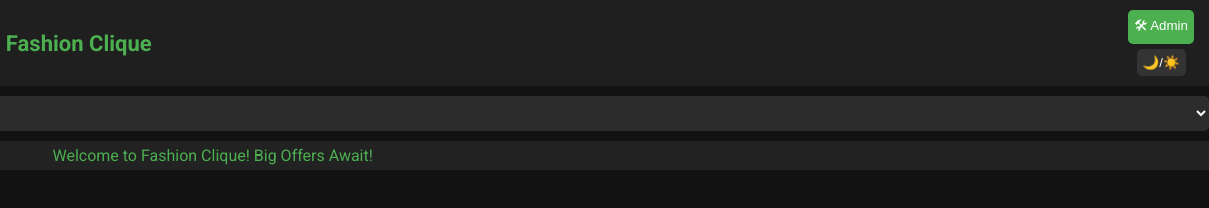
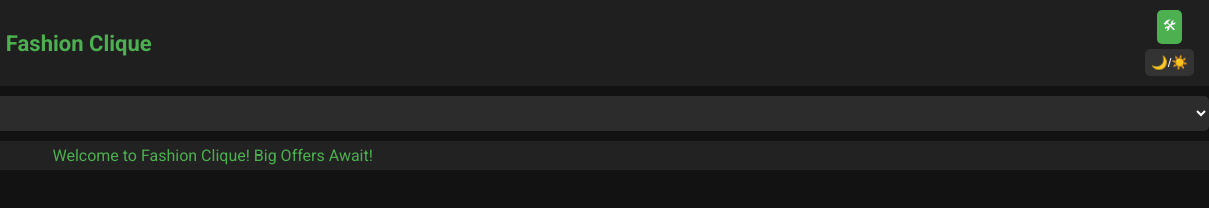
Before and after one commit to fashionclique123-sudo/fashion-clique, a plain HTML site: page main.html in a window 1280 px wide. Shown: the full height of the page, 71-1280 px from the left. Drawn offline with Linux system fonts and the light colour scheme; no server answers.

Commit message:
Fix admin login button text formatting

```diff
--- a/main.html
+++ b/main.html
@@ -192,7 +192,7 @@ form input, form select {
     <h1>Fashion Clique</h1>
   </div>
   <div id="right-icons">
-    <button id="adminLoginBtn">🛠 Admin</button>
+    <button id="adminLoginBtn">🛠</button>
     <button id="themeSwitch">🌙/☀️</button>
   </div>
 </header>
```
